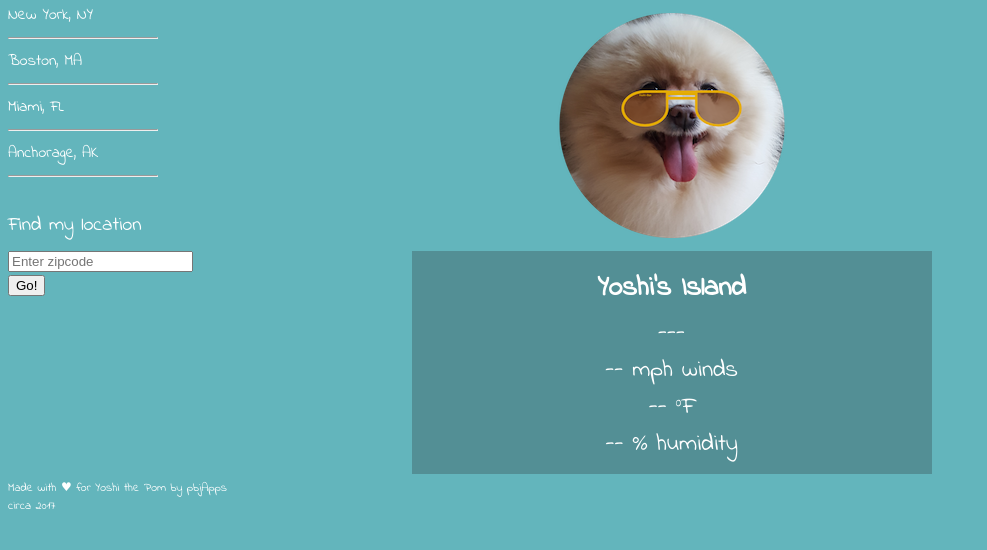
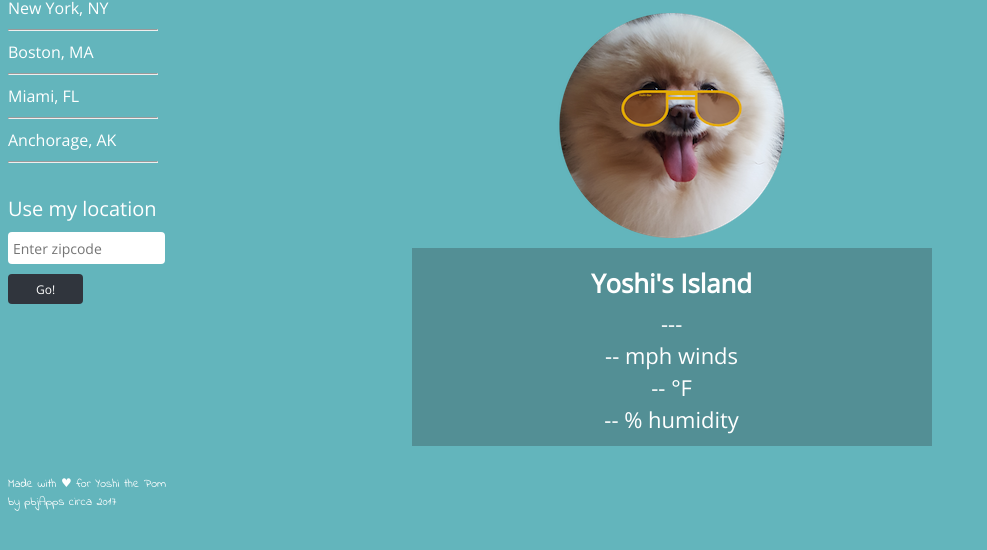
Before and after one commit to dddotcom/yoshiWeather, a plain HTML site: page index.html in a window 1280 px wide. Shown: the part 158-708 px from the top of the page, without its empty margins (0-987 px from the left). Drawn offline with nearby package versions, Linux system fonts and the light colour scheme; no server answers.

Commit message:
added button styling, changed fonts, loop through weather data if there are 2 types of weather for desciption

```diff
--- a/css/style.css
+++ b/css/style.css
@@ -6,7 +6,6 @@
 }
 
 footer {
-  /*text-align: center;*/
   color: white;
   clear: both;
   font-size: 12px;
@@ -16,6 +15,10 @@ footer {
 footer a {
   color: white;
   text-decoration: none;
+}
+
+footer a:hover {
+  font-size: 20px;
 }
 
 header {
@@ -66,7 +69,7 @@ nav {
   width: 500px;
   margin: 5px auto;
   padding: 10px;
-  font-size: 24px;
+  font-size: 22px;
 }
 
 .favorites {
@@ -80,14 +83,14 @@ nav {
   width: 5%;
   height: 625px;
   color: white;
-  font-family: 'Indie Flower', cursive;
+  font-family: 'Open Sans', sans-serif;
 }
 
 #main-content {
   float: right;
   width: 95%;
   text-align:center;
-  font-family: 'Indie Flower', cursive;
+  font-family: 'Open Sans', sans-serif;
   color: white;
 }
 
@@ -124,4 +127,34 @@ p {
   margin: 2px 0;
 }
 
-/*TODO style button*/
+.location-button {
+  background-color: rgb(48,53,61);
+  color: white;
+  border: none;
+  padding: 5px 10px;
+  text-align: center;
+  text-decoration: none;
+  font-size: 12px;
+  margin: 10px 0px;
+  cursor: pointer;
+  border-radius: 4px;
+  height: 30px;
+  width: 75px;
+  outline: none;
+  font-family: 'Open Sans', sans-serif;
+}
+
+.location-button:hover, .location-button:focus {
+    background: #000000;
+    text-decoration: none;
+}
+
+.zipcode-input {
+  width: 150px;
+  font-size: 14px;
+  height: 30px;
+  border: none;
+  border-radius: 4px;
+  padding-left: 5px;
+  font-family: 'Open Sans', sans-serif;
+}
--- a/index.html
+++ b/index.html
@@ -5,7 +5,7 @@
     <title>Yoshi Weather</title>
     <link rel="shortcut icon" href="images/favicon.ico" type="image/x-icon">
     <link rel="stylesheet" type="text/css" href="css/style.css">
-    <link href="https://fonts.googleapis.com/css?family=Lato|Pacifico|Indie+Flower" rel="stylesheet">
+    <link href="https://fonts.googleapis.com/css?family=Lato|Pacifico|Indie+Flower|Open+Sans" rel="stylesheet">
   </head>
   <body>
 
@@ -27,8 +27,9 @@
             <a class="custom-anchor fav-location" href="#" data-city-id="5879400">Anchorage, AK</a>
             <hr>
             <br>
-            <p class="favorites" for="zipCode">Find my location</p>
+            <p class="favorites" for="zipCode">Use my location</p>
             <input class="zipcode-input" type="text" id="zipCode" placeholder="Enter zipcode">
+            <br>
             <button class="location-button">Go!</button>
             <p id="zipcode-output"></p>
         </nav>
@@ -57,7 +58,7 @@
       </div>
 
     <footer>
-      <p>Made with ♥ for Yoshi the Pom by <a href="github.com/pbjapps">pbjApps</a><br>circa 2017</p>
+      <p>Made with ♥ for Yoshi the Pom<br>by <a href="github.com/pbjapps">pbjApps</a> circa 2017</p>
     </footer>
 
     <script src="https://ajax.googleapis.com/ajax/libs/jquery/3.1.1/jquery.min.js"></script>
--- a/main.js
+++ b/main.js
@@ -65,10 +65,15 @@ function getWeather(myUrl) {
     url: myUrl,
   })
     .done(function( weatherData ) {
-      // console.log( JSON.stringify(weatherData, null, 2) );
       $('.name').text(weatherData.name);
-      //TODO : loop through weather list for description
-      $('.description').text(weatherData.weather[0].description);
+      // TODO : loop through weather list for description
+      var descText = "";
+      $.each(weatherData.weather, function( index, value ) {
+        descText += value.description ;
+        descText += " ";
+      });
+      // $('.description').text(weatherData.weather[0].description);
+      $('.description').text(descText);
       $('.wind').text(weatherData.wind.speed);
       $('.temp').text(weatherData.main.temp);
       $('.humidity').text(weatherData.main.humidity);
```
